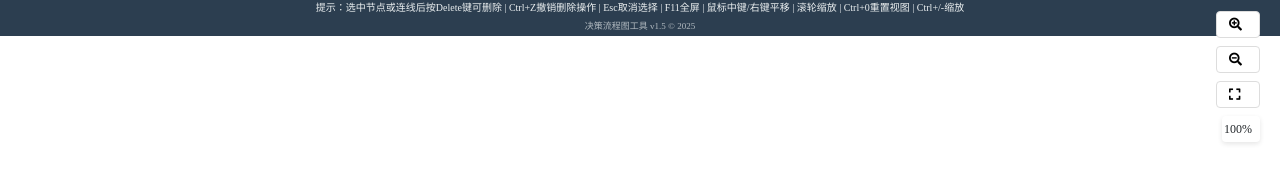
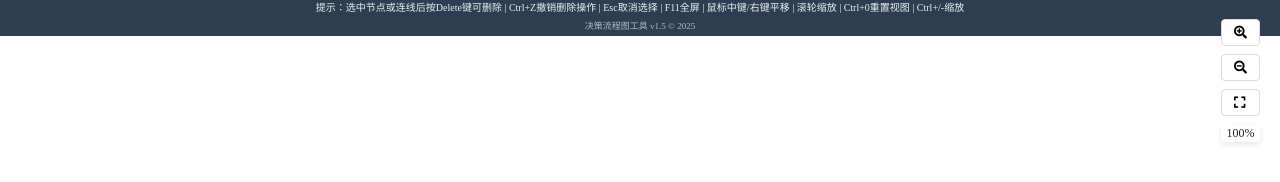
Before and after one commit to tuxiantian/decision-app, a React (Create React App) app: page /flow in a window 1280 px wide. Shown: the part 608-790 px from the top of the page. Built offline with nearby package versions, Linux system fonts and the light colour scheme; no server answers; a small style sheet from the web is missing.

Commit message:
显示百分比样式调整

```diff
--- a/src/components/checklist/DecisionFlowTool.js
+++ b/src/components/checklist/DecisionFlowTool.js
@@ -1251,12 +1251,6 @@ const DecisionFlowTool = React.forwardRef(({
                     </button>
                     <div style={{
                         backgroundColor: 'white',
-                        display: 'flex',
-                        alignItems: 'center',
-                        paddingLeft: '2px',
-                        marginLeft: '6px',
-                        width: '38px',
-                        height: '26px',
                         borderRadius: '4px',
                         textAlign: 'center',
                         fontSize: '12px',
```
